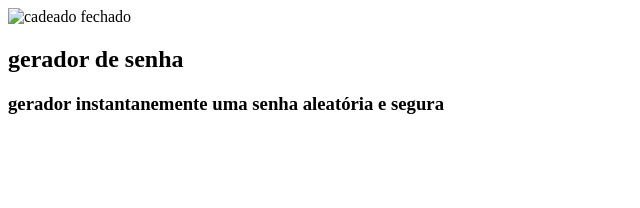
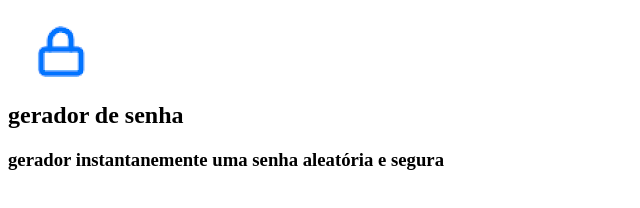
Before and after one commit to akebyta/g-de-senha, a plain HTML site: page index.html in a window 1280 px wide. Shown: the whole page, without its empty margins (0-640 px from the left). Drawn offline with Linux system fonts and the light colour scheme.

Commit message:
Add files via upload

```diff
--- a/index.html
+++ b/index.html
@@ -5,10 +5,19 @@
     <meta http-equiv="X-UA-Compatible" content="IE=edge">
     <meta name="viewport" content="width=device-width, initial-scale=1.0">
     <title>Document</title>
+    <link rel="stylesheet" herf="style.css">
 </head>
+
 <body>
-    <img src="" alt="cadeado fechado">
+    <section class="conteudo">
+        <div class="conteudo-titulo">
+    <img src="unlock.svg.png" alt="cadeado fechado">
     <h2 class="titulo-principal">gerador de senha</h2>
     <h3 class="titulo-secundario">gerador instantanemente uma senha aleatória e segura</h3>
+    </div>
+        <div class="">
+        <label>
+        <insut>
+    </div>
 </body>
 </html>
--- a/style.css
+++ b/style.css
@@ -0,0 +1,59 @@
+@import url('https://fonts.googleapis.com/css2?family=Roboto&family=Roboto+Mono&display=swap&#39');
+
+:root{
+--branco: rgb(43, 33, 190);
+--cor-de-fundo: #00162E;
+--fundo-senha: #444c55;
+--fundo-texto: #001E40;
+--borda: #323d49;
+--roboto: 'Roboto', sans-serif;
+--roboto-mono: 'Roboto Mono', monospace;
+}
+
+*{
+font-weight: 400;
+}
+
+body{
+color: var(--branco);
+background-color: var(--cor-de-fundo);
+font-family: var(--roboto);
+}
+
+.titulo-principal{
+font-family: var(--roboto-mono);
+font-size: 32px;
+}
+
+.titulo-secundario{
+font-size: 24px;
+}
+
+.conteudo-titulo{
+text-align: center;
+margin-top: 80px;
+}
+
+.conteudo-senha{
+margin-top: 80px;
+background: var(--fundo-senha);
+padding: 24px;
+border-bottom: 6px solid var(--borda);
+}
+
+#campo-senha{
+background-color: var(--fundo-senha);
+border: none;
+color: var(--branco);
+font-family: var(--roboto-mono);
+font-size: 40px;
+}
+
+#campo-senha:focus{
+outline: none;
+}
+
+.conteudo{
+max-width: 1200px;
+margin: 0 auto;
+}
```
Also changed, not shown: unlock.svg.png (added).
